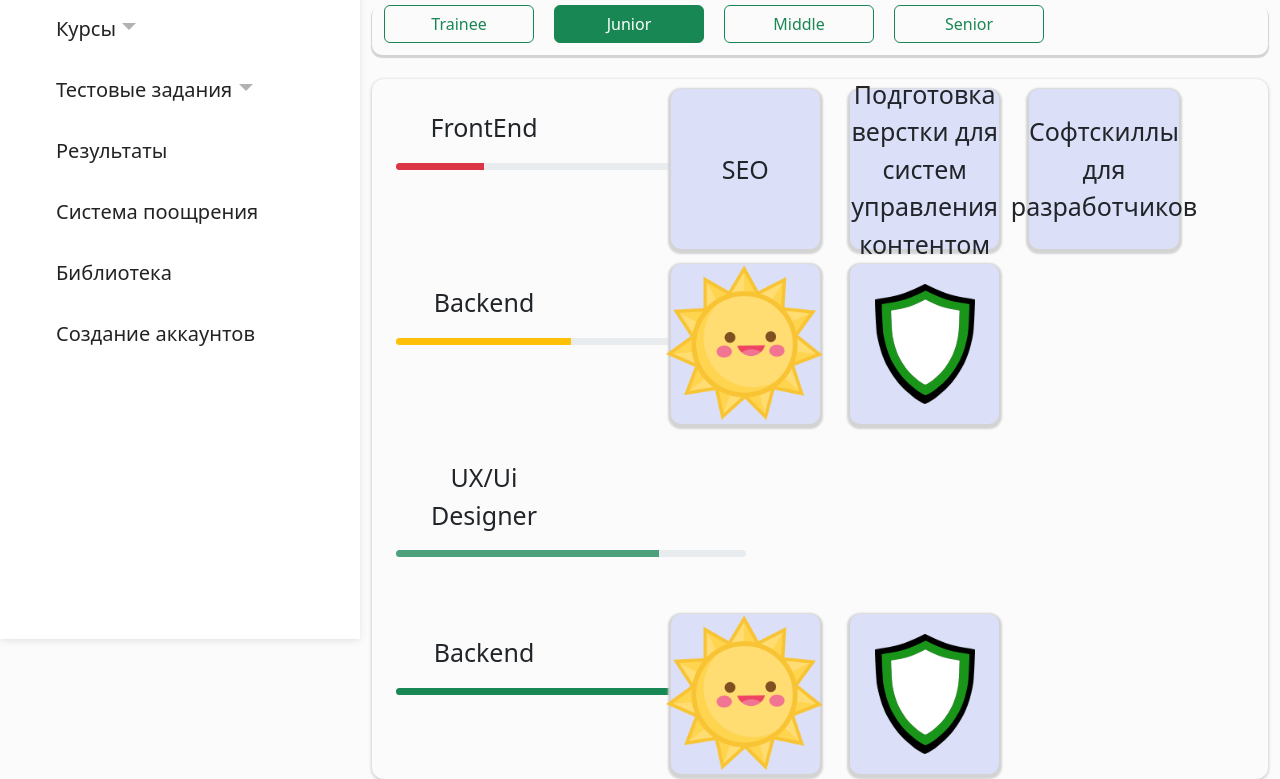
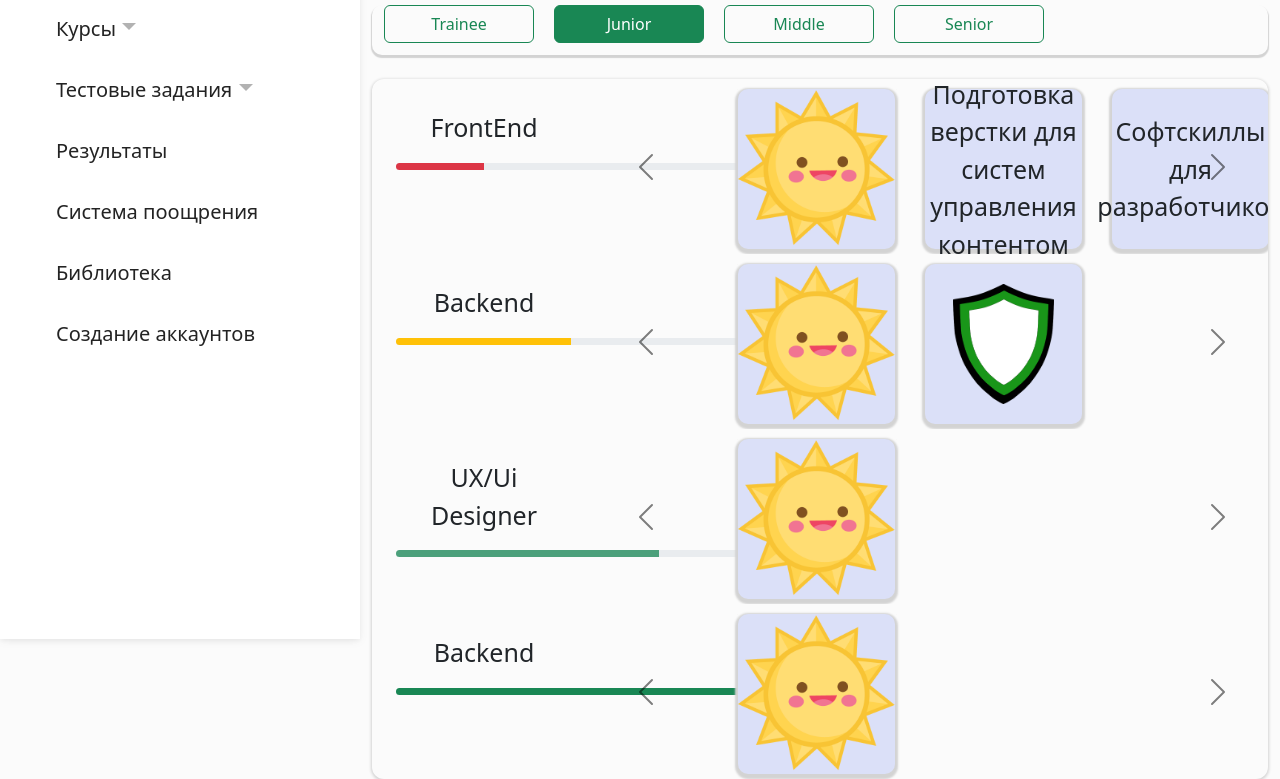
Before and after one commit to Kiotel/SkillBoost, a plain HTML site: page user/Competency-matrix/junior.html in a window 1280 px wide. Shown: the part 161-940 px from the top of the page. Drawn offline with Linux system fonts and the light colour scheme.

Commit message:
кАрУсЕлЬ

```diff
--- a/css/index.css
+++ b/css/index.css
@@ -1,3 +1,8 @@
+.competency-carousel-inner {
+  padding: 0 10px;
+  margin-left: 120px;
+}
+
 body {
   background-color: #fbfbfb;
 }
--- a/user/Competency-matrix/junior.html
+++ b/user/Competency-matrix/junior.html
@@ -110,7 +110,7 @@
 <main style="margin-top: 0; display: flex; justify-content: end">
 	<div id="main-container" class="container container-fluid pt-3 leaderboard-container">
 		<div id="sub-nav-buttons-container" class="container">
-			<a href="../statistics.html" class="sub-nav-button"><h2  class="text-black-50">Статистика</h2></a>
+			<a href="../statistics.html" class="sub-nav-button"><h2 class="text-black-50">Статистика</h2></a>
 			<a href="trainee.html" class="sub-nav-button active-tab"><h2>Карта компетенций</h2></a>
 		</div>
 		<div id="filter" class="container mt-2">
@@ -125,7 +125,8 @@
 				<!---------Название одного курса------->
 				<div class="container">
 					<p class="leaderboard-name profession-name">FrontEnd</p>
-					<div class="progress" style="width: 350px; height: 7px" role="progressbar" aria-label="Success example" aria-valuenow="25"
+					<div class="progress" style="width: 350px; height: 7px" role="progressbar" aria-label="Success example"
+						aria-valuenow="25"
 						aria-valuemin="0"
 						aria-valuemax="100">
 						<div class="progress-bar bg-danger" style="width: 25%"></div>
@@ -133,17 +134,45 @@
 				</div>
 				<!------------------------------------>
 			</div>
-			<div class="col-1"></div>
-			<div class="div col-2 course-type-card"><p class="course-card-text">SEO</p></div>
-			<div class="div col-2 course-type-card"><p class="course-card-text">Подготовка верстки для систем управления
-				контентом</p></div>
-			<div class="div col-2 course-type-card"><p class="course-card-text">Софтскиллы для разработчиков</p></div>
+			<!---- Это катается на каруселях -------->
+			<!---- Я считаю это победа --------->
+			<div id="carousel1" class="carousel slide carousel-dark col-9">
+				<div class="carousel-inner competency-carousel-inner">
+					<div class="carousel-item active"> <!------ не может флексить(((( ----->
+						<div class="d-flex"> <!-----а это может 🤷‍♂️ ----->
+													<div class="div col-3 course-type-card"><img src="../../assets/sun.png" class="h-100" alt=""></div>
+							<div class="course-type-card col-3"><p class="course-card-text">Подготовка верстки для систем управления
+								контентом</p></div>
+							<div class="course-type-card col-3"><p class="course-card-text">Софтскиллы для разработчиков</p></div>
+						</div>
+					</div>
+					<div class="carousel-item"> <!------ не может флексить(((( ----->
+						<div class="d-flex"> <!-----а это может 🤷‍♂️ ----->
+							<div class="course-type-card col-3"><p class="course-card-text">SEO2</p></div>
+							<div class="course-type-card col-3"><p class="course-card-text">Подготовка верстки для систем управления2
+								контентом</p></div>
+							<div class="course-type-card col-3"><p class="course-card-text">Софтскиллы для разработчиков2</p></div>
+						</div>
+					</div>
+				</div>
+				<button class="carousel-control-prev" type="button" data-bs-target="#carousel1" data-bs-slide="prev">
+					<span class="carousel-control-prev-icon" aria-hidden="true"></span>
+					<span class="visually-hidden">Previous</span>
+				</button>
+				<button class="carousel-control-next" type="button" data-bs-target="#carousel1" data-bs-slide="next">
+					<span class="carousel-control-next-icon" aria-hidden="true"></span>
+					<span class="visually-hidden">Next</span>
+				</button>
+			</div>
+			<!--------------------------------------->
+
 			<!--- Одно направление --->
 			<div class="div col-3">
 				<!---------Название одного курса------->
 				<div class="container">
 					<p class="leaderboard-name profession-name">Backend</p>
-					<div class="progress" style="width: 350px; height: 7px" role="progressbar" aria-label="Success example" aria-valuenow="25"
+					<div class="progress" style="width: 350px; height: 7px" role="progressbar" aria-label="Success example"
+						aria-valuenow="25"
 						aria-valuemin="0"
 						aria-valuemax="100">
 						<div class="progress-bar bg-warning" style="width: 50%"></div>
@@ -151,16 +180,32 @@
 				</div>
 				<!------------------------------------>
 			</div>
-			<div class="col-1"></div>
-			<div class="div col-2 course-type-card"><img src="../../assets/sun.png" class="h-100" alt=""></div>
-			<div class="div col-2 course-type-card"><img src="../../assets/shield.png" class="h-75" alt=""></div>
-			<div class="div col-2 course-type-card course-type-card-none "></div>
+			<div id="carousel2" class="carousel slide carousel-dark col-9">
+				<div class="carousel-inner competency-carousel-inner">
+					<div class="carousel-item active"> <!------ не может флексить(((( ----->
+						<div class="d-flex"> <!-----а это может 🤷‍♂️ ----->
+							<div class="div col-3 course-type-card"><img src="../../assets/sun.png" class="h-100" alt=""></div>
+							<div class="div col-3 course-type-card"><img src="../../assets/shield.png" class="h-75" alt=""></div>
+							<div class="div col-3 course-type-card course-type-card-none "></div>
+						</div>
+					</div>
+				</div>
+				<button class="carousel-control-prev" type="button" data-bs-target="#carousel2" data-bs-slide="prev">
+					<span class="carousel-control-prev-icon" aria-hidden="true"></span>
+					<span class="visually-hidden">Previous</span>
+				</button>
+				<button class="carousel-control-next" type="button" data-bs-target="#carousel2" data-bs-slide="next">
+					<span class="carousel-control-next-icon" aria-hidden="true"></span>
+					<span class="visually-hidden">Next</span>
+				</button>
+			</div>
 			<!--- Одно направление --->
 			<div class="div col-3">
 				<!---------Название одного курса------->
 				<div class="container">
 					<p class="leaderboard-name profession-name">UX/Ui Designer</p>
-					<div class="progress" style="width: 350px; height: 7px" role="progressbar" aria-label="Success example" aria-valuenow="25"
+					<div class="progress" style="width: 350px; height: 7px" role="progressbar" aria-label="Success example"
+						aria-valuenow="25"
 						aria-valuemin="0"
 						aria-valuemax="100">
 						<div class="progress-bar bg-success opacity-75" style="width: 75%"></div>
@@ -168,16 +213,32 @@
 				</div>
 				<!------------------------------------>
 			</div>
-			<div class="col-1"></div>
-			<div class="div col-2 course-type-card course-type-card-none"></div>
-			<div class="div col-2 course-type-card course-type-card-none"></div>
-			<div class="div col-2 course-type-card course-type-card-none"></div>
+			<div id="carousel3" class="carousel slide carousel-dark col-9">
+				<div class="carousel-inner competency-carousel-inner">
+					<div class="carousel-item active"> <!------ не может флексить(((( ----->
+						<div class="d-flex"> <!-----а это может 🤷‍♂️ ----->
+													<div class="div col-3 course-type-card"><img src="../../assets/sun.png" class="h-100" alt=""></div>
+							<div class="course-type-card course-type-card-none col-3"><p class="course-card-text"></p></div>
+							<div class="course-type-card course-type-card-none col-3"><p class="course-card-text"></p></div>
+						</div>
+					</div>
+				</div>
+				<button class="carousel-control-prev" type="button" data-bs-target="#carousel3" data-bs-slide="prev">
+					<span class="carousel-control-prev-icon" aria-hidden="true"></span>
+					<span class="visually-hidden">Previous</span>
+				</button>
+				<button class="carousel-control-next" type="button" data-bs-target="#carousel3" data-bs-slide="next">
+					<span class="carousel-control-next-icon" aria-hidden="true"></span>
+					<span class="visually-hidden">Next</span>
+				</button>
+			</div>
 			<!--- Одно направление --->
 			<div class="div col-3">
 				<!---------Название одного курса------->
 				<div class="container">
 					<p class="leaderboard-name profession-name">Backend</p>
-					<div class="progress" style="width: 350px; height: 7px" role="progressbar" aria-label="Success example" aria-valuenow="25"
+					<div class="progress" style="width: 350px; height: 7px" role="progressbar" aria-label="Success example"
+						aria-valuenow="25"
 						aria-valuemin="0"
 						aria-valuemax="100">
 						<div class="progress-bar bg-success" style="width: 100%"></div>
@@ -185,10 +246,26 @@
 				</div>
 				<!------------------------------------>
 			</div>
-			<div class="col-1"></div>
-			<div class="div col-2 course-type-card"><img src="../../assets/sun.png" class="h-100" alt=""></div>
-			<div class="div col-2 course-type-card"><img src="../../assets/shield.png" class="h-75" alt=""></div>
-			<div class="div col-2 course-type-card course-type-card-none "></div>
+			<div id="carousel4" class="carousel slide carousel-dark col-9">
+				<div class="carousel-inner competency-carousel-inner">
+					<div class="carousel-item active"> <!------ не может флексить(((( ----->
+						<div class="d-flex"> <!-----а это может 🤷‍♂️ ----->
+													<div class="div col-3 course-type-card"><img src="../../assets/sun.png" class="h-100" alt=""></div>
+							<div class="course-type-card course-type-card-none col-3"><p class="course-card-text"></p></div>
+							<div class="course-type-card course-type-card-none col-3"><p class="course-card-text"></p></div>
+						</div>
+					</div>
+				</div>
+				<button class="carousel-control-prev" type="button" data-bs-target="#carousel4" data-bs-slide="prev">
+					<span class="carousel-control-prev-icon" aria-hidden="true"></span>
+					<span class="visually-hidden">Previous</span>
+				</button>
+				<button class="carousel-control-next" type="button" data-bs-target="#carousel4" data-bs-slide="next">
+					<span class="carousel-control-next-icon" aria-hidden="true"></span>
+					<span class="visually-hidden">Next</span>
+				</button>
+			</div>
+
 			<!---------------------------------->
 		</div>
 	</div>
```
Also changed, not shown: всякое/карусель.html (+12 -3 lines).
